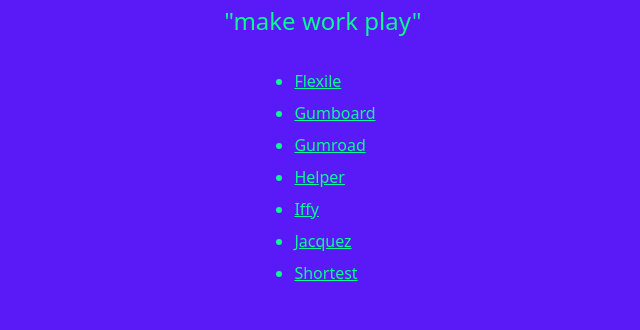
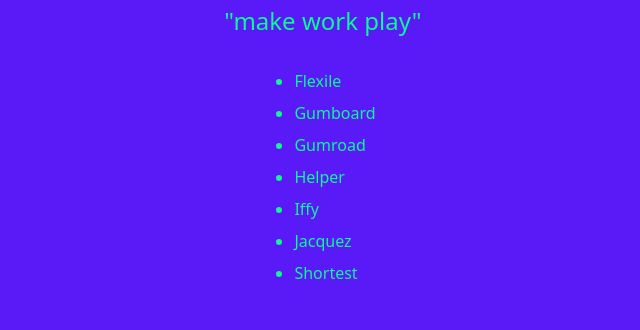
Before and after one commit to antiwork/antiwork, a Next.js app: page / in a window 1280 px wide. Shown: the part 239-569 px from the top of the page, without its empty margins (317-957 px from the left). Built offline with nearby package versions, Linux system fonts and the light colour scheme.

Commit message:
linked home page antiwork products link to their respective bounties section

```diff
--- a/app/bounties/page.tsx
+++ b/app/bounties/page.tsx
@@ -57,6 +57,14 @@
   const [repoFilter, setRepoFilter] = useState("All");
   const [sortBy, setSortBy] = useState("amount");
   const searchParams = useSearchParams();
+
+  useEffect(() => {
+    const savedRepo = sessionStorage.getItem("selectedRepo");
+    if (savedRepo) {
+      setRepoFilter(savedRepo);
+      sessionStorage.removeItem("selectedRepo");
+    }
+  }, []);
 
   const generateRandomColorsForPage = useCallback(() => {
     if (!colorsSetByUrl) {
@@ -345,6 +353,9 @@
               <option value="antiwork/helper">antiwork/helper</option>
               <option value="antiwork/gumboard">antiwork/gumboard</option>
               <option value="antiwork/smallbets">antiwork/smallbets</option>
+              <option value="antiwork/iffy">antiwork/iffy</option>
+              <option value="antiwork/jacquez">antiwork/jacquez</option>
+              <option value="antiwork/shortest">antiwork/shortest</option>
             </select>
           </div>
 
--- a/components/page.tsx
+++ b/components/page.tsx
@@ -63,9 +63,13 @@
           {products.map((product) => (
             <li key={product} className="mb-2">
               <a
-                href={`https://github.com/antiwork/${product.toLowerCase()}`}
-                className="underline hover:no-underline"
-                style={{ color: textColor }}
+                href="/bounties"
+                onClick={(e) => {
+                  sessionStorage.setItem(
+                    "selectedRepo",
+                    `antiwork/${product.toLowerCase()}`
+                  );
+                }}
               >
                 {product}
               </a>
```
